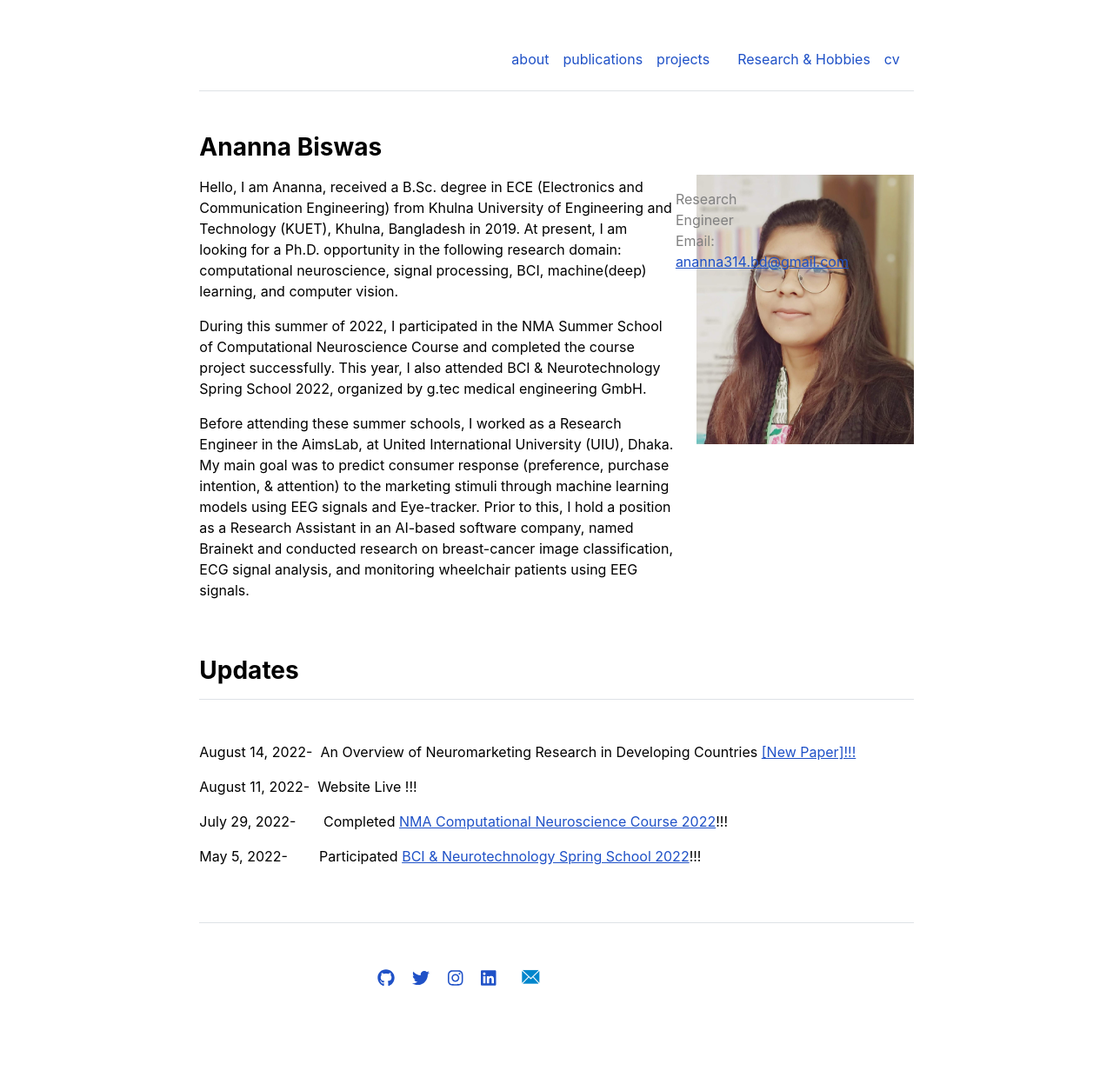
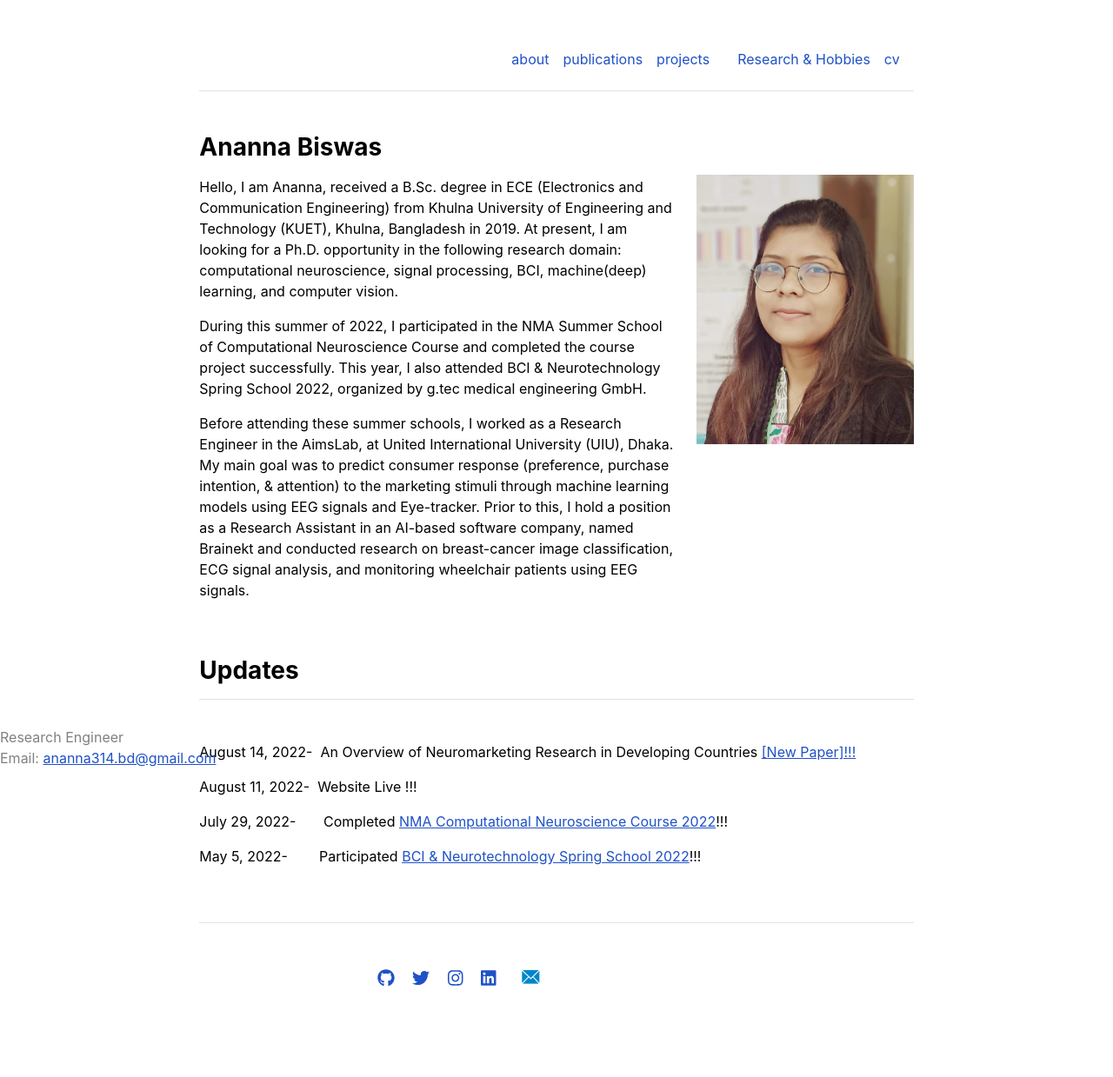
Before and after one commit to Anannabiswas/anannabiswas.github.io, a Jekyll site: the page built from index.md, in a window 1280 px wide. Shown: the whole page at 87% size. Built offline with Jekyll 4.4.1, drawn with Linux system fonts in a browser that asks for light colours.

Commit message:
Update home.html

```diff
--- a/_layouts/home.html
+++ b/_layouts/home.html
@@ -13,7 +13,7 @@ layout: default
     <p>
      <img src="{{ site.github.url }}/assets/img/ananna_1.jpeg" alt="Home" width="250" height="310"style="float:right">
    </p>
-     <div class="row g-0 mb-5 pl-5">
+     <div class="fixed-bottom">
        <p style="color: gray;">  Research Engineer </br>
        Email: <a href="mailto:ananna314.bd@gmail.com">ananna314.bd@gmail.com</a>
        </p>
```
